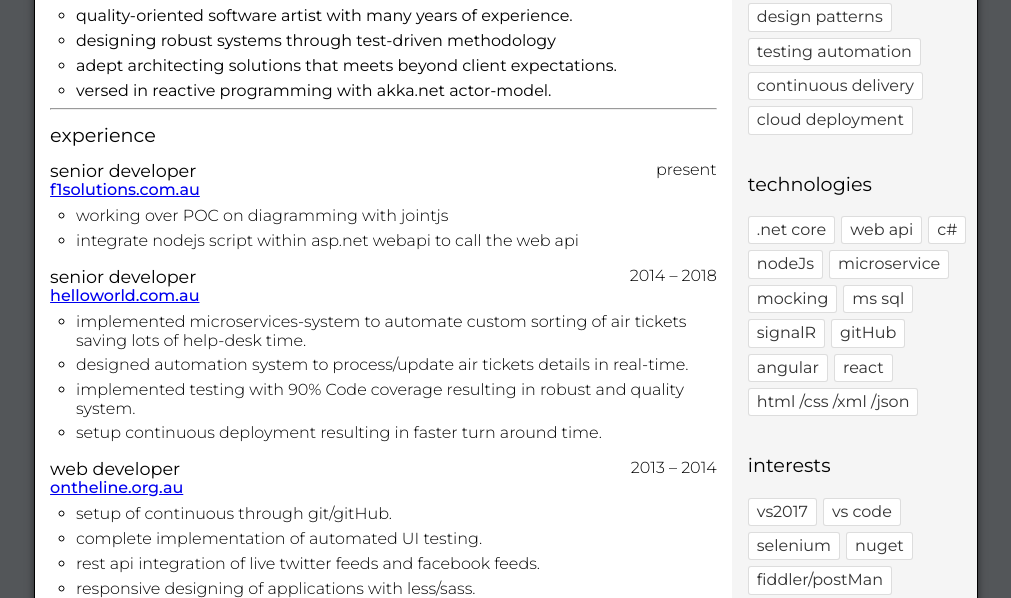
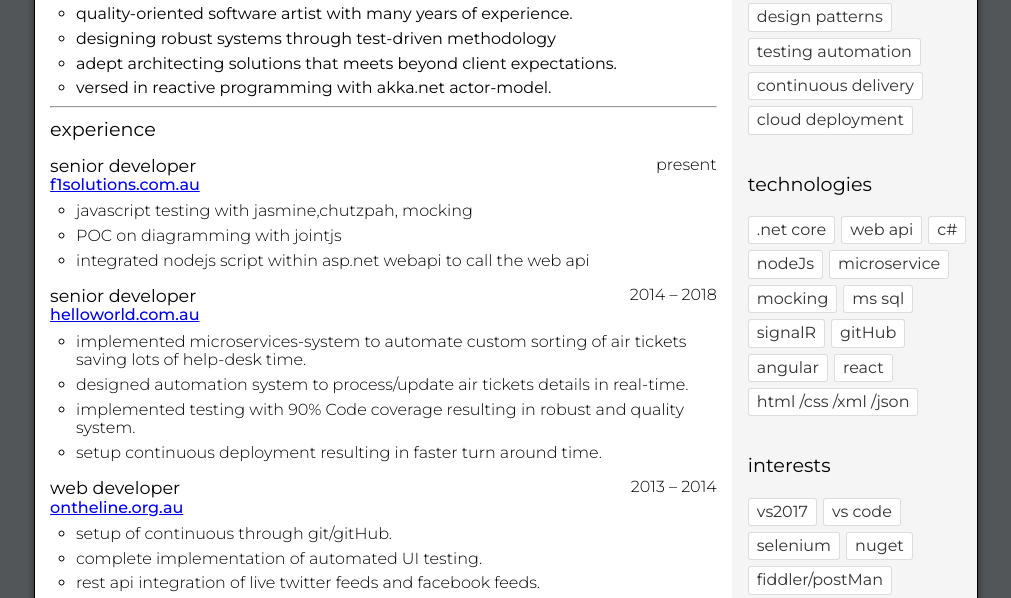
Before and after one commit to AJEETX/ajeetx.github.io, a plain HTML site: page index.html in a window 1280 px wide. Shown: the part 165-763 px from the top of the page, without its empty margins (134-1145 px from the left). Drawn offline with nearby package versions, Linux system fonts and the light colour scheme.

Commit message:
Update index.html

```diff
--- a/index.html
+++ b/index.html
@@ -54,8 +54,9 @@
                                     </header>
                                     <span class="company"><A HREF="https://www.f1solutions.com.au/">f1solutions.com.au</A></span>
                                     <ul>
-                                        <li>working over POC on diagramming with jointjs</li>
-                                        <li>integrate nodejs script within asp.net webapi to call the web api</li>
+                                        <li>javascript testing with jasmine,chutzpah, mocking</li>
+                                        <li>POC on diagramming with jointjs</li>
+                                        <li>integrated nodejs script within asp.net webapi to call the web api</li>
                                     </ul>
                                 </li>
                                 <li>
```
